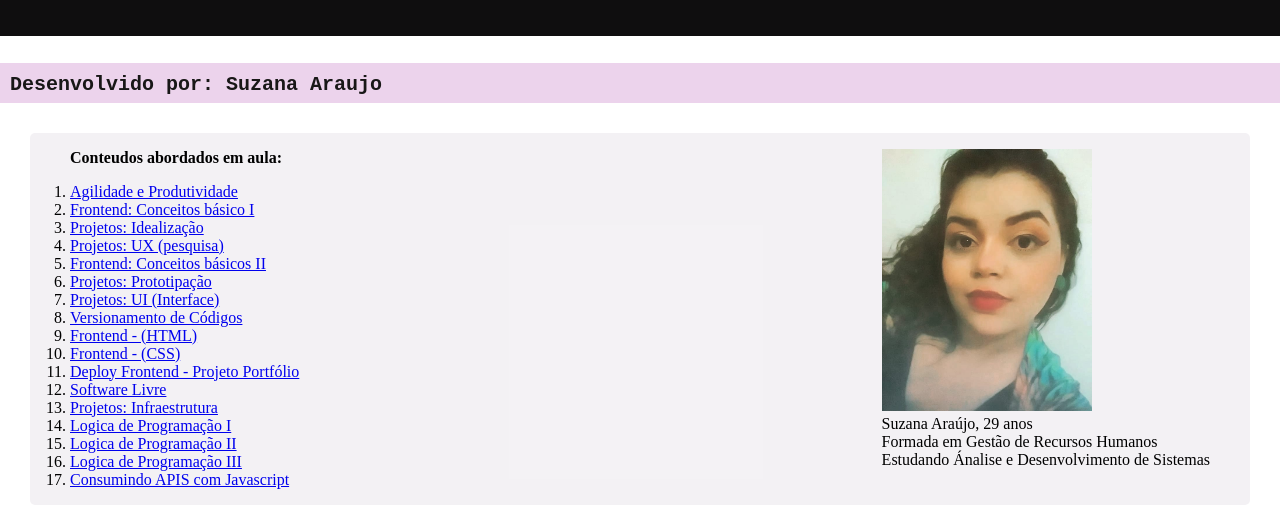
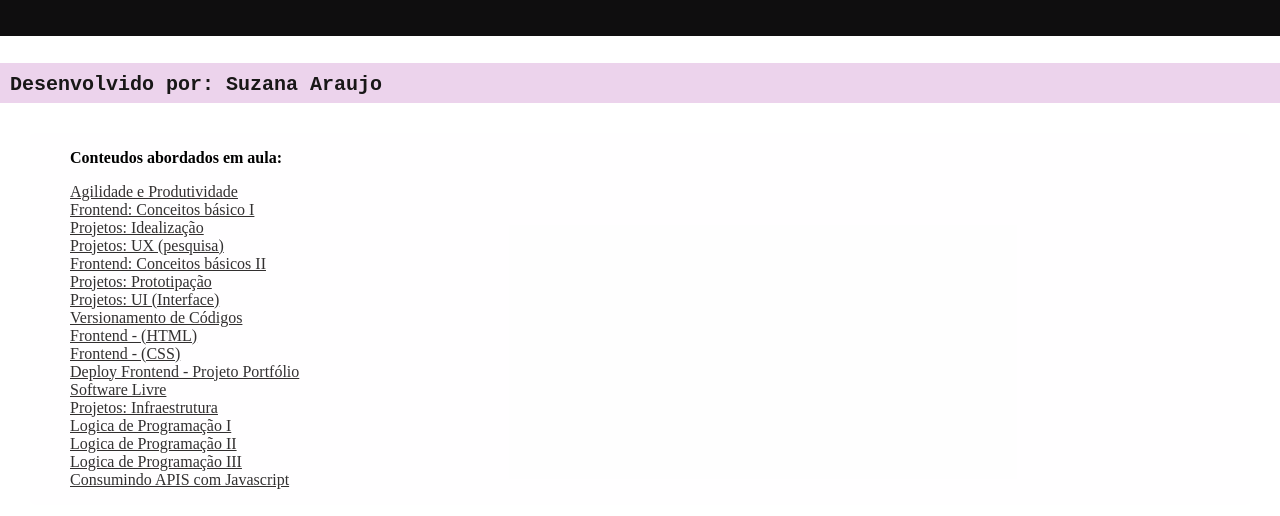
Before and after one commit to SuhFe/minasAprendizados, a plain HTML site: page index.html in a window 1280 px wide. Shown: the part 284-800 px from the top of the page. Drawn offline with Linux system fonts and the light colour scheme.

Commit message:
adicionando uma nova div

```diff
--- a/index.html
+++ b/index.html
@@ -8,6 +8,7 @@
     <link rel="stylesheet" href="app.js">
     <title>Lições Aprendidas</title>
     <link rel="icon" type="image/png" href="image/chapeu-de-graduacao.png"></i>
+    <script src="https://platform.linkedin.com/badges/js/profile.js" async defer type="text/javascript"></script>
 </head>
 
 <body>
@@ -21,17 +22,12 @@
     <h4 class="subtitle">Desenvolvido por: Suzana Araujo</h4>
 
     <div class="card">
-        <div>
-            <figure>
-                <img src="image/suzanna.jpg" alt="Foto da Suzana" width="210px">
-                <figcaption>Suzana Araújo, 29 anos</figcaption>
-                <figcaption>Formada em Gestão de Recursos Humanos</figcaption>
-                <figcaption>Estudando Ánalise e Desenvolvimento de Sistemas</figcaption>
-            </figure>
+        <div class="badge-base LI-profile-badge" data-locale="pt_BR" data-size="medium" data-theme="dark" data-type="VERTICAL" data-vanity="suzanaaraújo29" data-version="v1">
+            <a class="badge-base__link LI-simple-link" href="https://br.linkedin.com/in/suzanaara%C3%BAjo29?trk=profile-badge"></a>
         </div>
 
         <section>
-            <ol>
+            <ul>
                 <p><strong>Conteudos abordados em aula:</strong></p>
                 <li><a href="#agilidade">Agilidade e Produtividade</a>
                 </li>
@@ -83,7 +79,7 @@
                 <li>
                     <a href="#apis">Consumindo APIS com Javascript</a>
                 </li>
-            </ol>
+            </ul>
         </section>
     </div>
 
@@ -198,11 +194,6 @@
 
     <footer id="contato">
         <div>
-            <span class="fab fa-brands fa-linkedin-in"></span>
-            <a href="https://www.linkedin.com/in/suzana-ara%C3%BAjo-fernandes29">Suzana Araujo</a>
-        </div>
-
-        <div>
             <span class="fas fa-envelope-square"></span>
             <a href="mailto:su_zana-santos@hotmail.com">su_zana-santos@hotmail.com</a>
         </div>
@@ -221,6 +212,7 @@
             <span class="fab fa-brands fa-github"></span>
             <a class="contato" href="https://github.com/SuhFe" target="_blank"> Github</a>
         </div>
+
     </footer>
 
     <footer class="dark">
--- a/main.css
+++ b/main.css
@@ -35,7 +35,7 @@ h4{
 }
 
 .card {
-    background-color: rgba(75, 40, 88, 0.062);
+    background-color: rgba(243, 239, 245, 0.062);
     display: flex;
     border-radius: 5px;
     margin: 30px;
@@ -84,6 +84,10 @@ ul {
     list-style-type: none;
 }
 
+ul li a {
+    color: rgba(43, 40, 40, 0.966);
+}
+
 #contato {
     background-color: #921b92be;
     padding-left: 69px;
```
